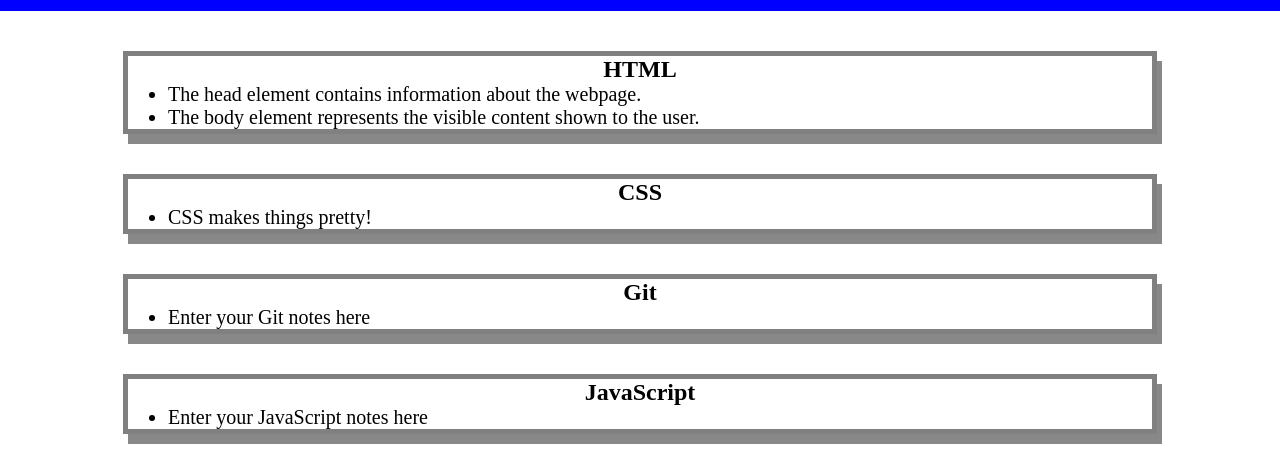
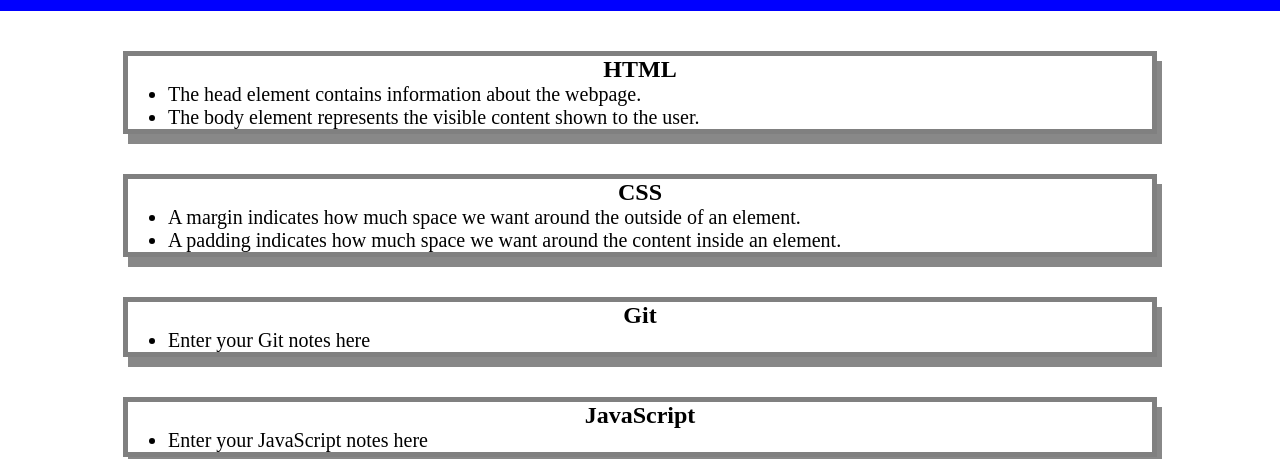
Before and after one commit to codyleight/prework-study-guide, a plain HTML site: page index.html in a window 1280 px wide. Shown: the part 109-568 px from the top of the page. Drawn offline with Linux system fonts and the light colour scheme.

Commit message:
added CSS to project

```diff
--- a/assets/style.css
+++ b/assets/style.css
@@ -1,4 +1,3 @@
-
 * {
     margin: 0;
     padding: 0;
@@ -35,7 +34,6 @@
     font-size: 30px;
   }
 
-
   .card {
     width: 80%;
     margin: 40px auto;
--- a/index.html
+++ b/index.html
@@ -24,7 +24,10 @@
       <section class="card" id="css-section">
         <h2>CSS</h2>
         <ul>
-          <li>CSS makes things pretty!</li>
+
+            <li>A margin indicates how much space we want around the outside of an element.</li>
+            <li>A padding indicates how much space we want around the content inside an element.</li>
+
         </ul>
       </section>
 
```
Lines whose indentation alone changed are shown as unchanged.
